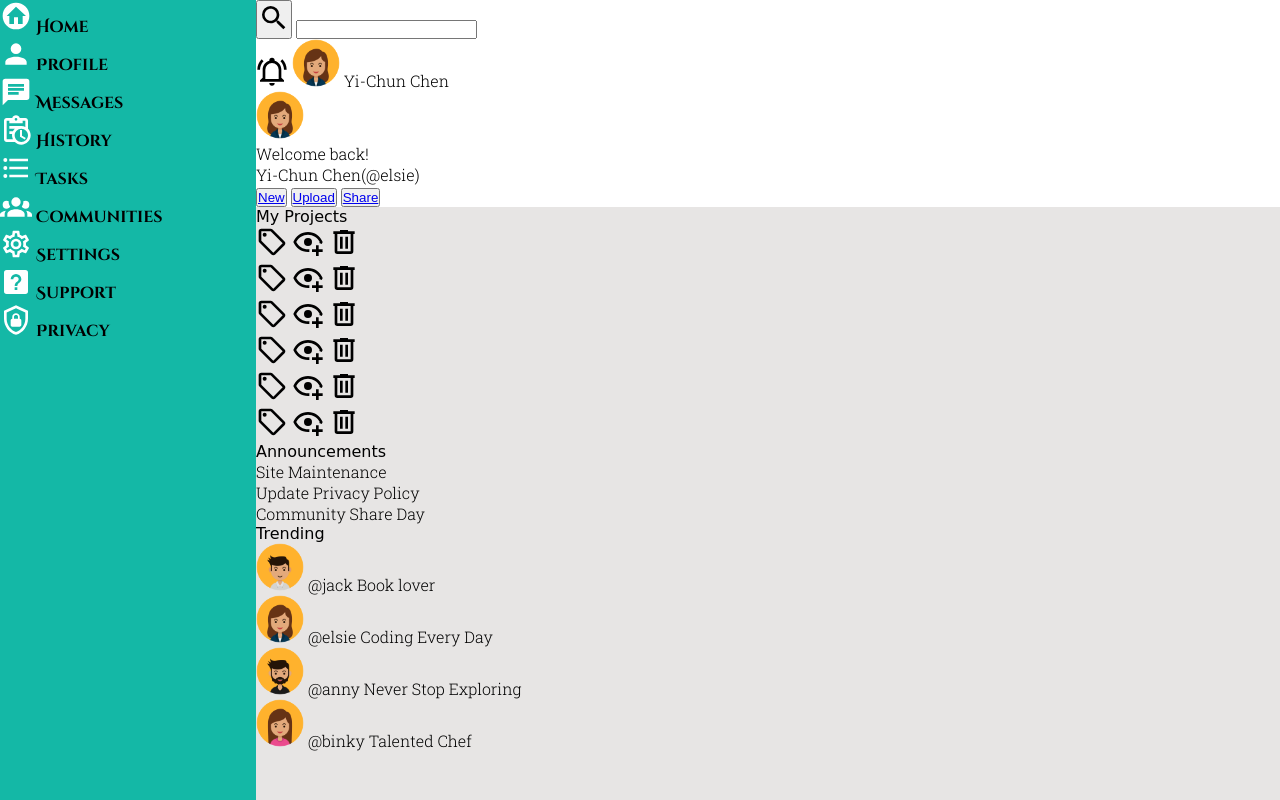
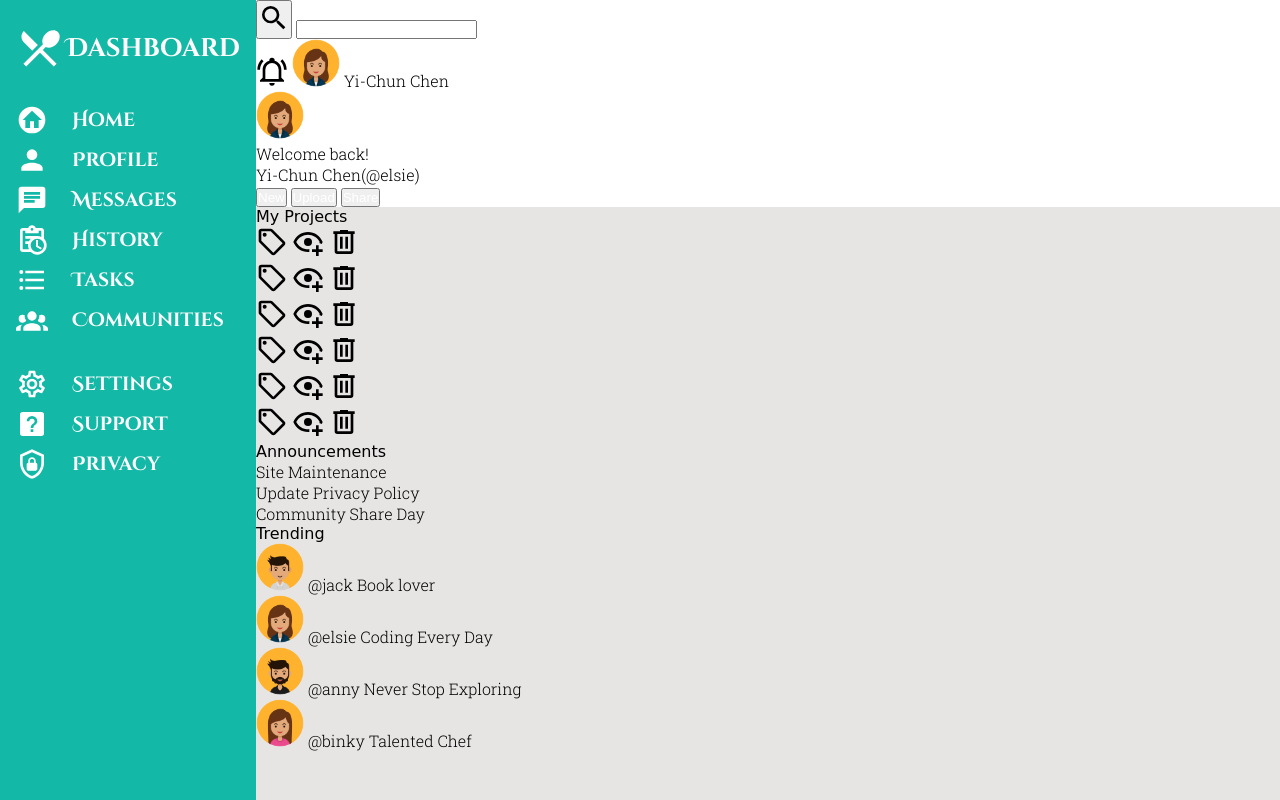
Before and after one commit to elsiechen/Admin-Dashboard, a plain HTML site: page index.html in a window 1280 px wide. Shown: the top 800 px of the page. Drawn offline with Linux system fonts and the light colour scheme; a web font is replaced by a local one.

Commit message:
Finish sidebar positioning

```diff
--- a/index.html
+++ b/index.html
@@ -15,51 +15,68 @@
         <div class="sidebar">
             <div class="top">
                 <div>
-                    <span>
+                    <a href="">
+                        <svg xmlns="http://www.w3.org/2000/svg" viewBox="0 0 24 24"><path d="M8.1,13.34L3.91,9.16C2.35,7.59 2.35,5.06 3.91,3.5L10.93,10.5L8.1,13.34M14.88,11.53L13.41,13L20.29,19.88L18.88,21.29L12,14.41L5.12,21.29L3.71,19.88L13.47,10.12C12.76,8.59 13.26,6.44 14.85,4.85C16.76,2.93 19.5,2.57 20.96,4.03C22.43,5.5 22.07,8.24 20.15,10.15C18.56,11.74 16.41,12.24 14.88,11.53Z" /></svg>
+                        <span>Dashboard</span>
+                    </a>
+                </div>
+            </div>
+            <div class="middle">
+                <div>
+                    <a href="">
                         <svg xmlns="http://www.w3.org/2000/svg" viewBox="0 0 24 24"><path d="M19.07,4.93C17.22,3 14.66,1.96 12,2C9.34,1.96 6.79,3 4.94,4.93C3,6.78 1.96,9.34 2,12C1.96,14.66 3,17.21 4.93,19.06C6.78,21 9.34,22.04 12,22C14.66,22.04 17.21,21 19.06,19.07C21,17.22 22.04,14.66 22,12C22.04,9.34 21,6.78 19.07,4.93M17,12V18H13.5V13H10.5V18H7V12H5L12,5L19.5,12H17Z" /></svg>
-                    </span>Home
+                        <span>Home</span>
+                    </a>
                 </div>
                 <div>
-                    <span>
+                    <a href="">
                         <svg xmlns="http://www.w3.org/2000/svg" viewBox="0 0 24 24"><path d="M12,4A4,4 0 0,1 16,8A4,4 0 0,1 12,12A4,4 0 0,1 8,8A4,4 0 0,1 12,4M12,14C16.42,14 20,15.79 20,18V20H4V18C4,15.79 7.58,14 12,14Z" /></svg>
-                    </span>Profile
+                        <span>Profile</span>
+                    </a>
                 </div>
                 <div>
-                    <span>
+                    <a href="">
                         <svg xmlns="http://www.w3.org/2000/svg" viewBox="0 0 24 24"><path d="M20,2H4A2,2 0 0,0 2,4V22L6,18H20A2,2 0 0,0 22,16V4A2,2 0 0,0 20,2M6,9H18V11H6M14,14H6V12H14M18,8H6V6H18" /></svg>
-                    </span>Messages
+                        <span>Messages</span>
+                    </a>
                 </div>
                 <div>
-                    <span>
+                    <a href="">
                         <svg xmlns="http://www.w3.org/2000/svg" viewBox="0 0 24 24"><path d="M21 11.11V5C21 3.9 20.11 3 19 3H14.82C14.4 1.84 13.3 1 12 1S9.6 1.84 9.18 3H5C3.9 3 3 3.9 3 5V19C3 20.11 3.9 21 5 21H11.11C12.37 22.24 14.09 23 16 23C19.87 23 23 19.87 23 16C23 14.09 22.24 12.37 21 11.11M12 3C12.55 3 13 3.45 13 4S12.55 5 12 5 11 4.55 11 4 11.45 3 12 3M5 19V5H7V7H17V5H19V9.68C18.09 9.25 17.08 9 16 9H7V11H11.1C10.5 11.57 10.04 12.25 9.68 13H7V15H9.08C9.03 15.33 9 15.66 9 16C9 17.08 9.25 18.09 9.68 19H5M16 21C13.24 21 11 18.76 11 16S13.24 11 16 11 21 13.24 21 16 18.76 21 16 21M16.5 16.25L19.36 17.94L18.61 19.16L15 17V12H16.5V16.25Z" /></svg>
-                    </span>History
+                        <span>History</span>
+                    </a>
                 </div>
                 <div>
-                    <span>
+                    <a href="">
                         <svg xmlns="http://www.w3.org/2000/svg" viewBox="0 0 24 24"><path d="M7,5H21V7H7V5M7,13V11H21V13H7M4,4.5A1.5,1.5 0 0,1 5.5,6A1.5,1.5 0 0,1 4,7.5A1.5,1.5 0 0,1 2.5,6A1.5,1.5 0 0,1 4,4.5M4,10.5A1.5,1.5 0 0,1 5.5,12A1.5,1.5 0 0,1 4,13.5A1.5,1.5 0 0,1 2.5,12A1.5,1.5 0 0,1 4,10.5M7,19V17H21V19H7M4,16.5A1.5,1.5 0 0,1 5.5,18A1.5,1.5 0 0,1 4,19.5A1.5,1.5 0 0,1 2.5,18A1.5,1.5 0 0,1 4,16.5Z" /></svg>
-                    </span>Tasks
+                        <span>Tasks</span>
+                    </a>
                 </div>
                 <div>
-                    <span>
+                    <a href="">
                         <svg xmlns="http://www.w3.org/2000/svg" viewBox="0 0 24 24"><path d="M12,5.5A3.5,3.5 0 0,1 15.5,9A3.5,3.5 0 0,1 12,12.5A3.5,3.5 0 0,1 8.5,9A3.5,3.5 0 0,1 12,5.5M5,8C5.56,8 6.08,8.15 6.53,8.42C6.38,9.85 6.8,11.27 7.66,12.38C7.16,13.34 6.16,14 5,14A3,3 0 0,1 2,11A3,3 0 0,1 5,8M19,8A3,3 0 0,1 22,11A3,3 0 0,1 19,14C17.84,14 16.84,13.34 16.34,12.38C17.2,11.27 17.62,9.85 17.47,8.42C17.92,8.15 18.44,8 19,8M5.5,18.25C5.5,16.18 8.41,14.5 12,14.5C15.59,14.5 18.5,16.18 18.5,18.25V20H5.5V18.25M0,20V18.5C0,17.11 1.89,15.94 4.45,15.6C3.86,16.28 3.5,17.22 3.5,18.25V20H0M24,20H20.5V18.25C20.5,17.22 20.14,16.28 19.55,15.6C22.11,15.94 24,17.11 24,18.5V20Z" /></svg>
-                    </span>Communities
+                        <span>Communities</span>
+                    </a>
+                </div>
             </div>
             <div class="bottom">
                 <div>
-                        <span>
+                    <a href="">
                         <svg xmlns="http://www.w3.org/2000/svg" viewBox="0 0 24 24"><path d="M12,8A4,4 0 0,1 16,12A4,4 0 0,1 12,16A4,4 0 0,1 8,12A4,4 0 0,1 12,8M12,10A2,2 0 0,0 10,12A2,2 0 0,0 12,14A2,2 0 0,0 14,12A2,2 0 0,0 12,10M10,22C9.75,22 9.54,21.82 9.5,21.58L9.13,18.93C8.5,18.68 7.96,18.34 7.44,17.94L4.95,18.95C4.73,19.03 4.46,18.95 4.34,18.73L2.34,15.27C2.21,15.05 2.27,14.78 2.46,14.63L4.57,12.97L4.5,12L4.57,11L2.46,9.37C2.27,9.22 2.21,8.95 2.34,8.73L4.34,5.27C4.46,5.05 4.73,4.96 4.95,5.05L7.44,6.05C7.96,5.66 8.5,5.32 9.13,5.07L9.5,2.42C9.54,2.18 9.75,2 10,2H14C14.25,2 14.46,2.18 14.5,2.42L14.87,5.07C15.5,5.32 16.04,5.66 16.56,6.05L19.05,5.05C19.27,4.96 19.54,5.05 19.66,5.27L21.66,8.73C21.79,8.95 21.73,9.22 21.54,9.37L19.43,11L19.5,12L19.43,13L21.54,14.63C21.73,14.78 21.79,15.05 21.66,15.27L19.66,18.73C19.54,18.95 19.27,19.04 19.05,18.95L16.56,17.95C16.04,18.34 15.5,18.68 14.87,18.93L14.5,21.58C14.46,21.82 14.25,22 14,22H10M11.25,4L10.88,6.61C9.68,6.86 8.62,7.5 7.85,8.39L5.44,7.35L4.69,8.65L6.8,10.2C6.4,11.37 6.4,12.64 6.8,13.8L4.68,15.36L5.43,16.66L7.86,15.62C8.63,16.5 9.68,17.14 10.87,17.38L11.24,20H12.76L13.13,17.39C14.32,17.14 15.37,16.5 16.14,15.62L18.57,16.66L19.32,15.36L17.2,13.81C17.6,12.64 17.6,11.37 17.2,10.2L19.31,8.65L18.56,7.35L16.15,8.39C15.38,7.5 14.32,6.86 13.12,6.62L12.75,4H11.25Z" /></svg>
-                        </span>Settings
+                        <span>Settings</span>
+                    </a>
                 </div>
                 <div>
-                        <span>
+                    <a href="">
                         <svg xmlns="http://www.w3.org/2000/svg" viewBox="0 0 24 24"><path d="M11,18H13V16H11V18M12,6A4,4 0 0,0 8,10H10A2,2 0 0,1 12,8A2,2 0 0,1 14,10C14,12 11,11.75 11,15H13C13,12.75 16,12.5 16,10A4,4 0 0,0 12,6M5,3H19A2,2 0 0,1 21,5V19A2,2 0 0,1 19,21H5A2,2 0 0,1 3,19V5A2,2 0 0,1 5,3Z" /></svg>
-                        </span>Support
+                        <span>Support</span>
+                    </a>
                 </div>
                 <div>
-                        <span>
+                    <a href="">
                         <svg xmlns="http://www.w3.org/2000/svg" viewBox="0 0 24 24"><path d="M21,11C21,16.55 17.16,21.74 12,23C6.84,21.74 3,16.55 3,11V5L12,1L21,5V11M12,21C15.75,20 19,15.54 19,11.22V6.3L12,3.18L5,6.3V11.22C5,15.54 8.25,20 12,21M14.8,11V9.5C14.8,8.1 13.4,7 12,7C10.6,7 9.2,8.1 9.2,9.5V11C8.6,11 8,11.6 8,12.2V15.7C8,16.4 8.6,17 9.2,17H14.7C15.4,17 16,16.4 16,15.8V12.3C16,11.6 15.4,11 14.8,11M13.5,11H10.5V9.5C10.5,8.7 11.2,8.2 12,8.2C12.8,8.2 13.5,8.7 13.5,9.5V11Z" /></svg>
-                        </span>Privacy
-                    </div>
+                        <span>Privacy</span>
+                    </a>
                 </div>
             </div>
         </div>
--- a/style.css
+++ b/style.css
@@ -24,8 +24,29 @@ p {
 .sidebar {
     background-color: #14b8a6;
     font-family: 'Cinzel Decorative', cursive;
+    padding: 1.5rem 1rem;
+    color: white;
     grid-column: 1;
     grid-row: 1/3;
+    font-size: 1.2rem;
+}
+
+.sidebar .top{
+    font-size: 1.6rem;
+    margin-bottom: 2rem;
+}
+
+.sidebar .middle {
+    margin-bottom: 2rem;
+}
+
+.sidebar .top div a,
+.sidebar .middle div a,
+.sidebar .bottom div a {
+    display: grid;
+    grid-template-columns: 1fr 3fr;
+    align-items: center;
+    margin-bottom: 0.5rem;
 }
 
 .header {
@@ -50,6 +71,22 @@ svg {
     cursor: pointer;
 }
 
-.sidebar .top div span svg {
+.sidebar .top div a svg,
+.sidebar .middle div a svg,
+.sidebar .bottom div a svg {
     fill: white;
 }
+
+.sidebar .top div a svg {
+    height: 3rem;
+}
+
+a {
+    cursor: pointer;
+    text-decoration: none;
+    color: white;
+}
+
+a:hover {
+    text-decoration: underline;
+}
```
Also changed, not shown: icons/silverware.svg (added). Lines whose indentation alone changed are shown as unchanged.
